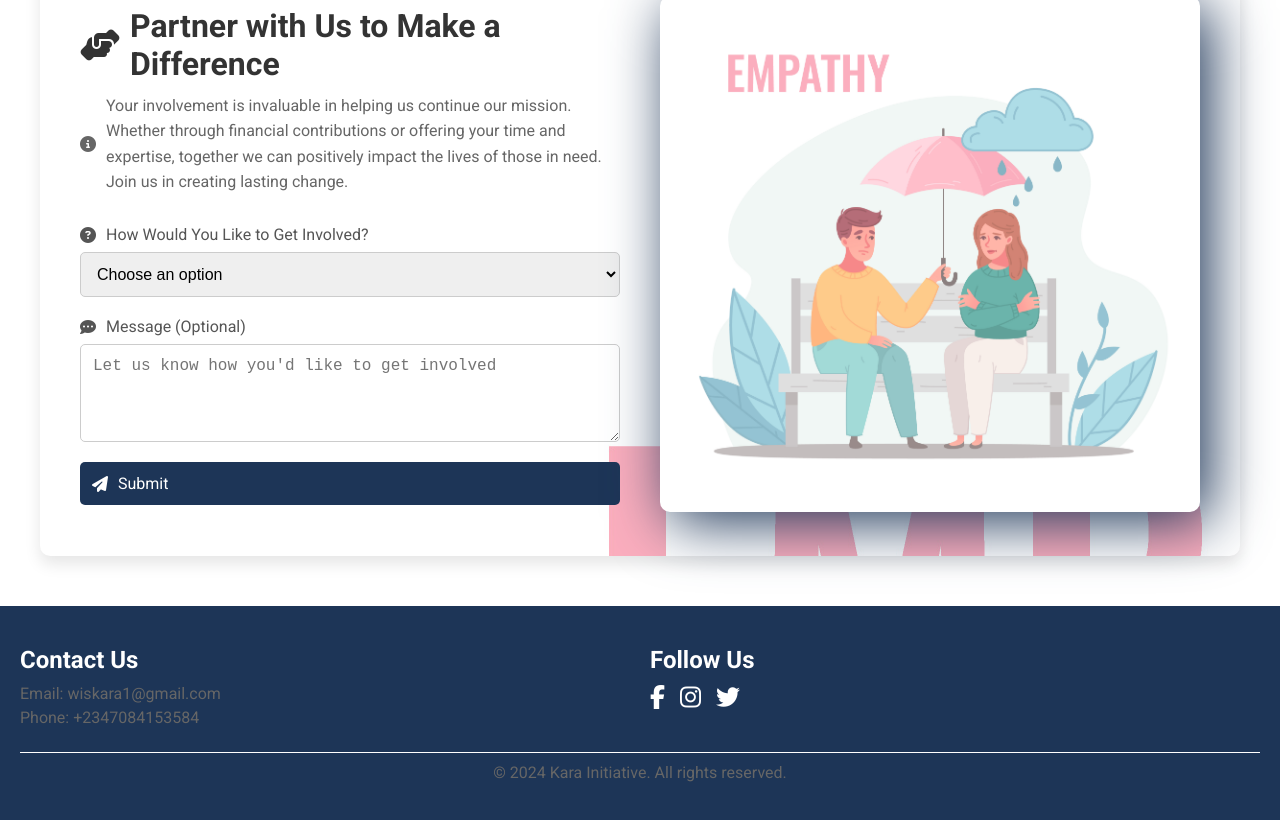
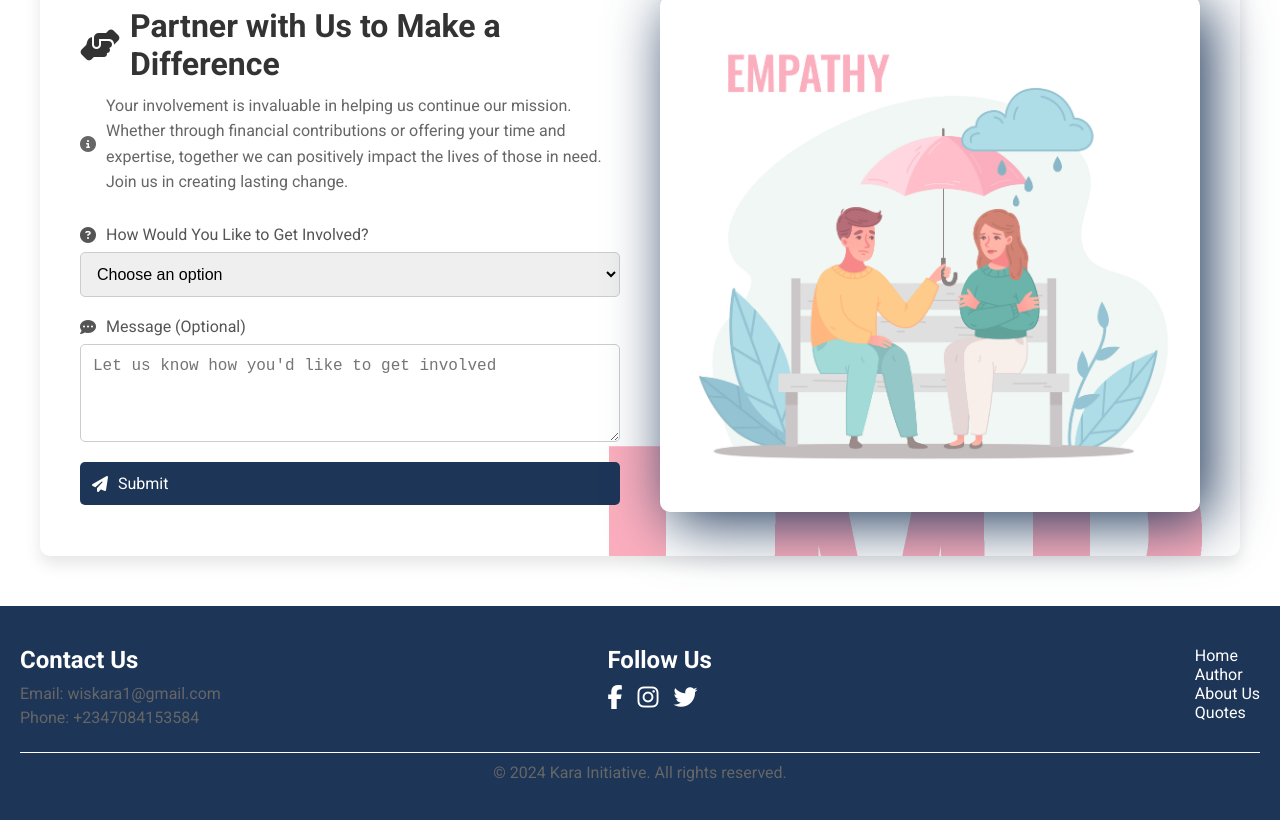
Before and after one commit to Wisdomkara/inspiring, a plain HTML site: page index.html in a window 1280 px wide. Shown: the part 3384-4204 px from the top of the page. Drawn offline with Linux system fonts and the light colour scheme; no server answers.

Commit message:
latest changees

```diff
--- a/index.html
+++ b/index.html
@@ -321,7 +321,16 @@
                 <li><a href="https://twitter.com/yourprofile" target="_blank" aria-label="Twitter"><i class="fab fa-twitter"></i></a></li>
             </ul>
         </div>
+            <div class="footer-links">
+               <li><a href="index.html">Home</a></li>
+      <li><a href="Authors.html">Author</a></li>
+      <li><a href="about us.html">About Us</a></li>
+      <li><a href="quote.html">Quotes</a></li>
+            </div>
+
+
     </div>
+
     <div class="footer-bottom">
         <p>&copy; 2024 Kara Initiative. All rights reserved.</p>
     </div>
--- a/style.css
+++ b/style.css
@@ -951,3 +951,16 @@ button:hover {
     border-top: 1px solid #ffffff;
     padding-top: 10px;
 }
+
+.footer-links li a {
+  text-decoration: none;
+  list-style: none;
+  color: white;
+  font-family: "roboto", sans-serif;
+  font-size: 1rem;
+
+}
+li{
+  text-decoration: none;
+  list-style: none;
+}
```
